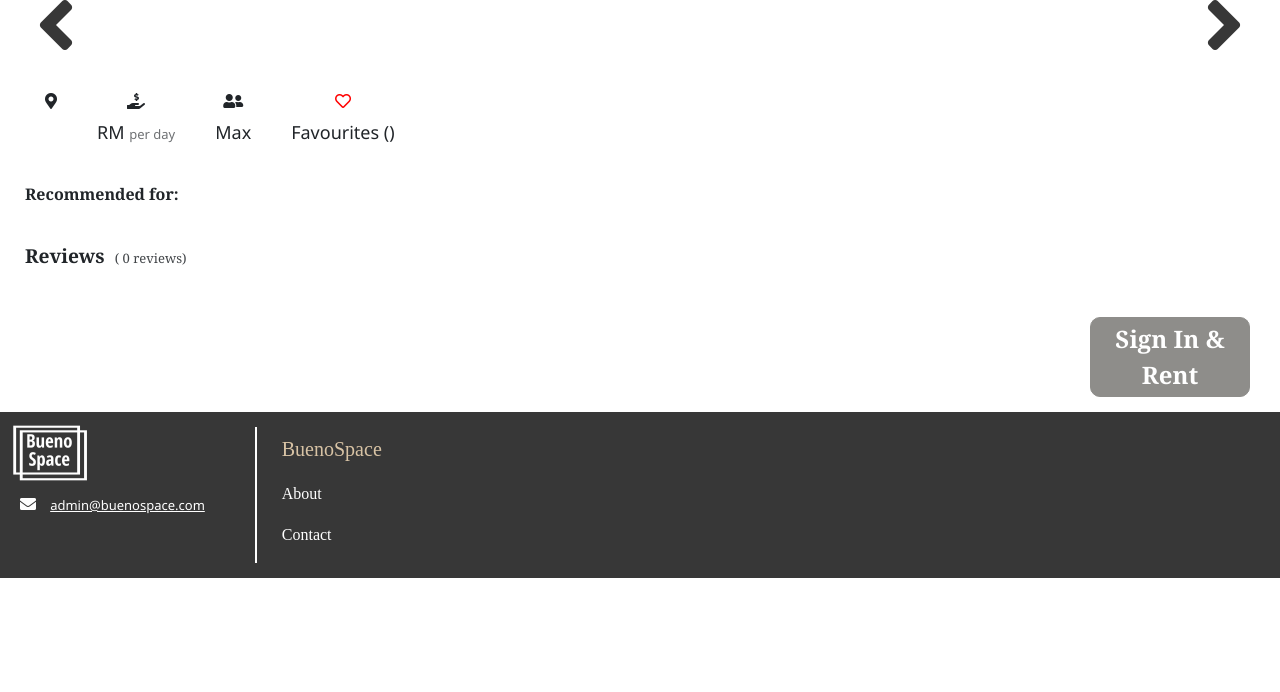
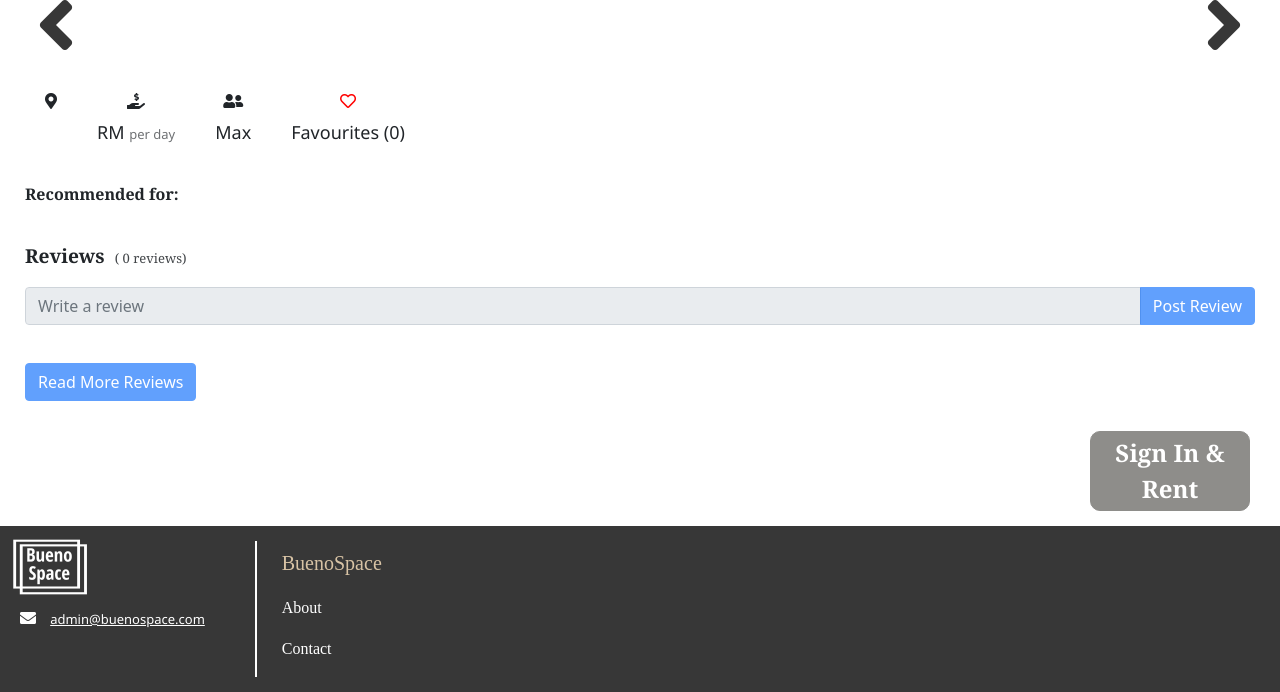
Before and after one commit to baiyuankok/BuenoSpace, a PHP site: page /space_detail_logic.php?spaceID=1 in a window 1280 px wide. Shown: the part 112-804 px from the top of the page. Before the commit the page ends 690 px from the top, so only its background shows below. Run offline with PHP 8.4, Linux system fonts and the light colour scheme; data that the repository does not hold is empty.

Commit message:
added add reviews function

```diff
--- a/Spaces/css/space_detail.css
+++ b/Spaces/css/space_detail.css
@@ -19,6 +19,10 @@
     #all-image-samples img {
         width: 100% !important;
         height: auto !important;
+    }
+
+    #footer {
+        bottom: 0;
     }
 }
 
@@ -178,17 +182,18 @@
     margin-top: 20px;
 }
 
+#review-content-section {
+    padding: 10px;
+    border-radius: 5px;
+    margin-bottom: 10px;
+}
+
 .user-name {
     font-weight: bold;
 }
 
 .review-content {
     padding-left: 20px;
-}
-
-#load-more-review {
-    max-width: fit-content;
-    cursor: pointer;
 }
 
 #rent-section {
--- a/Spaces/space_detail_logic.php
+++ b/Spaces/space_detail_logic.php
@@ -4,8 +4,11 @@ require_once "../Home/config.php";
 require "../Spaces/space_detail_page.html";
 
 $userID = isset($_SESSION['userID']) ? trim($_SESSION['userID']) : '';
+$customer_name = isset($_SESSION['customer_name']) ? trim($_SESSION['customer_name']) : '';
 $get_space_id = $_GET['spaceID'];
 $_SESSION["recentURL"] = htmlspecialchars($_SERVER['REQUEST_URI']);
+// To keep track the existing review posted by current user
+$existing_review = False;
 
 function select_images_id($pdo, $space) {
     $results = $pdo->query("SELECT imgID FROM myfirstdatabase.space_image WHERE spaceID = $space");
@@ -29,6 +32,21 @@ function select_event_type($pdo, $space) {
     return $event_results->fetchAll(PDO::FETCH_COLUMN, 0);
 }
 
+function add_review_content($element_id, $user_name, $comment) {
+    echo '<script>
+            var reviewSec = document.getElementById("' . $element_id . '");
+            var pNameEle = document.createElement("P");
+            pNameEle.innerHTML = "' . $user_name . '";
+            pNameEle.classList.add("user-name");
+            reviewSec.appendChild(pNameEle);
+
+            var pReviewEle = document.createElement("P");
+            pReviewEle.innerHTML = "' . $comment . '";
+            pReviewEle.classList.add("review-content");
+            reviewSec.appendChild(pReviewEle);
+        </script>';
+}
+
 function select_available_slot($pdo, $space) {
     $results = $pdo->query("SELECT availableMonday, availableTuesday, availableWednesday, availableThursday, availableFriday, availableSaturday, availableSunday FROM myfirstdatabase.available_slot WHERE spaceID = $space");
     return $results->fetch();
@@ -37,11 +55,73 @@ function select_available_slot($pdo, $space) {
 if(isset($_SESSION["customer_loggedin"]) && $_SESSION["customer_loggedin"] === true){
     echo '<script>
         document.getElementById("rentButton").innerText = "Rent";
+        setFavReview(true);
+        document.getElementById("current-user").innerHTML = "' . $customer_name . '";
+
+        window.addEventListener("beforeunload", function (event) {
+            delete event["returnValue"];
+            var favI = document.getElementById("favourite-icon");
+            var spaceID = ' . $get_space_id . ';
+            var userID = ' . $userID . ';
+            var updateType = 0;
+            if (favI.classList.contains("fas")) {
+                updateType = 1;
+            } else {
+                updateType = -1;
+            }
+            fetch("../Spaces/update_favourite.php", {
+                method: "POST",
+                headers: {
+                    "Content-Type": "application/x-www-form-urlencoded"
+                },
+                body:  `updateType=${updateType}&spaceID=${spaceID}&userID=${userID}`
+            });
+
+            var comment = "";
+            if (document.getElementById("posted-review-section").style.display != "none") {
+                var reviewText = document.getElementById("current-review").innerHTML;
+                if (reviewText != "") {
+                    updateType = 1;
+                    comment = reviewText;
+                } else {
+                    updateType = -1;
+                }
+            } else {
+                updateType = -1;
+            }
+            fetch("../Spaces/update_review.php", {
+                method: "POST",
+                headers: {
+                    "Content-Type": "application/x-www-form-urlencoded"
+                },
+                body:  `updateType=${updateType}&spaceID=${spaceID}&userID=${userID}&comment=${comment}`
+            });
+        });
     </script>';
+
+    // Set the favourite icon according to the user favourite table if user has logged in
+    $set_favourite = $pdo->query('SELECT favouriteID FROM myfirstdatabase.favourite WHERE spaceID = ' .$get_space_id. ' AND userID = ' .$userID)->fetchAll(PDO::FETCH_COLUMN, 0);
+    if (count($set_favourite) != 0) {
+        echo '<script>
+            var fI = document.getElementById("favourite-icon");
+            fI.classList.remove("far");
+            fI.classList.add("fas");
+        </script>';
+    }
+
+    $set_review = $pdo->query('SELECT comment FROM myfirstdatabase.review WHERE spaceID = ' . $get_space_id . ' AND userID = ' . $userID)->fetchAll(PDO::FETCH_COLUMN, 0);
+    if (count($set_review) != 0) {
+        $existing_review = True;
+        echo '<script>
+            document.getElementById("space-review").value = "' . $set_review[0] . '";
+            postReview();
+        </script>';
+    }
 }
 else {
     echo '<script>
         document.getElementById("rentButton").innerText = "Sign In & Rent";
+        setFavReview(false);
     </script>';
 }
 
@@ -66,7 +146,6 @@ echo '<script>showImg()</script>';
 
 $each_detail = select_details($pdo, $get_space_id);
 $select_total_favourite = $pdo->query('SELECT COUNT(*) AS total_favourite FROM myfirstdatabase.favourite WHERE spaceID = ' .$get_space_id)->fetch();
-$set_favourite = $pdo->query('SELECT favouriteID FROM myfirstdatabase.favourite WHERE spaceID = ' .$get_space_id. ' AND userID = ' .$userID)->fetchAll(PDO::FETCH_COLUMN, 0);
 echo '<script>
     document.getElementById("name").innerHTML = "'.$each_detail['name'].'";
     document.getElementById("location").innerHTML = "'.$each_detail['location'].'";
@@ -75,35 +154,7 @@ echo '<script>
     document.getElementById("staticBackdropLabel").innerHTML = "'.$each_detail['name'].'";
     document.getElementById("space-id").value = '.$get_space_id.';
     document.getElementById("total-favourite").innerHTML = '.$select_total_favourite['total_favourite'].';
-
-    window.addEventListener("beforeunload", function (event) {
-        delete event["returnValue"];
-        var favI = document.getElementById("favourite-icon");
-        var spaceID = ' . $get_space_id . ';
-        var userID = ' . $userID . ';
-        var updateType = 0;
-        if (favI.classList.contains("fas")) {
-            updateType = 1;
-        } else {
-            updateType = -1;
-        }
-        fetch("../Spaces/update_favourite.php", {
-            method: "POST",
-            headers: {
-                "Content-Type": "application/x-www-form-urlencoded"
-            },
-            body:  `updateType=${updateType}&spaceID=${spaceID}&userID=${userID}`
-        });
-    });
 </script>';
-// Set the favourite icon according to the user favourite table
-if (count($set_favourite) != 0) {
-    echo '<script>
-        var fI = document.getElementById("favourite-icon");
-        fI.classList.remove("far");
-        fI.classList.add("fas");
-    </script>';
-}
 
 $space_event_type = select_event_type($pdo, $get_space_id);
 foreach ($space_event_type as $each_space_event) {
@@ -119,24 +170,42 @@ $total_count = 0;
 while ($row = $user_review->fetch()) {
     $total_count += 1;
     $user_id = $row['userID'];
-    $user_name = $pdo->query("SELECT customer_name FROM myfirstdatabase.customer WHERE userID = $user_id")->fetch();
-    echo '<script>
-        var reviewSec = document.getElementById("review-content-section");
-        var pNameEle = document.createElement("P");
-        pNameEle.innerHTML = "'.$user_name['customer_name'].'";
-        pNameEle.classList.add("user-name");
-        reviewSec.appendChild(pNameEle);
-
-        var pReviewEle = document.createElement("P");
-        pReviewEle.innerHTML = "'.$row['comment'].'";
-        pReviewEle.classList.add("review-content");
-        reviewSec.appendChild(pReviewEle);
-    </script>';
+    if (!$existing_review || $user_id != $userID) {
+        $user_name = $pdo->query("SELECT customer_name FROM myfirstdatabase.customer WHERE userID = $user_id")->fetch()['customer_name'];
+        $comment = $row['comment'];
+        if ($total_count < 4) {
+            $element_id = "review-content-section";
+            add_review_content($element_id, $user_name, $comment);
+        } else {
+            $element_id = "more-review-content";
+            add_review_content($element_id, $user_name, $comment);
+        }
+    }
 }
 echo '<script>
     document.getElementById("review-num").innerHTML = "'.$total_count.'";
-    showReviews();
 </script>';
+
+if ($total_count > 0) {
+    echo '<script>
+        document.getElementById("review-content-section").style.backgroundColor = "#d3d3d3";
+    </script>';
+}
+if ($total_count < 4) {
+    echo '<script>
+        var moreRevBtn = document.getElementById("more-review-btn");
+        if (!moreRevBtn.hasAttribute("disabled")) {
+            moreRevBtn.setAttribute("disabled", "disabled");
+        }
+    </script>';
+} else {
+    echo '<script>
+        var moreRevBtn = document.getElementById("more-review-btn");
+        if (moreRevBtn.hasAttribute("disabled")) {
+            moreRevBtn.removeAttribute("disabled");
+        }
+    </script>';
+}
 
 
 $space_available_slot = select_available_slot($pdo, $get_space_id);
--- a/Spaces/space_detail_page.html
+++ b/Spaces/space_detail_page.html
@@ -67,7 +67,7 @@
                 <p><span id="capacity"></span> Max</p>
             </div>
             <div class="lpc-details">
-                <span class="far fa-heart" id="favourite-icon" onclick="addFavourite()"></span>
+                <span class="far fa-heart" id="favourite-icon"></span>
                 <p>Favourites (<span id="total-favourite"></span>)</p>
             </div>
         </div>
@@ -82,17 +82,73 @@
             <p style="font-size: larger;"><b>Reviews</b><span
                     style="font-size: small; padding-left: 10px; opacity: 0.85;">(
                     <span id="review-num"></span> reviews)</span></p>
+            <div id="write-review-section" style="margin-bottom: 8px;">
+                <div class="input-group">
+                    <input type="text" class="form-control" id="space-review" placeholder="Write a review">
+                    <button type="button" class="btn btn-primary" id="submit-review-btn"
+                        onclick="postReview()">Post Review</button>
+                </div>
+            </div>
+            <div id="posted-review-section" style="margin-bottom: 8px; display: none;">
+                <p class="user-name"><span id="current-user"></span>
+                    <span class="fas fa-edit" style="margin: 0px 0px 10px 25px; cursor: pointer;" onclick="startEditReview()"></span>
+                    <span class="fas fa-trash" style="margin: 0px 0px 10px 15px; cursor: pointer;" onclick="deleteReview()"></span>
+                </p>
+                <p class="review-content" id="current-review"></p>
+                <div class="input-group" id="edit-review-section" style="display: none;">
+                    <input type="text" class="form-control" id="edit-space-review">
+                    <button type="button" class="btn btn-primary" id="edit-review-btn"
+                        onclick="editReview()">Confirm</button>
+                </div>
+            </div>
             <div id="review-content-section">
             </div>
             <div id="load-more-review">
-                <p><i>... Load More</i><span style="margin-left: 10px; opacity: 0.65;"
-                        class="fas fa-angle-double-down"></span></p>
+                <button type="button" id="more-review-btn" class="btn btn-primary" data-bs-toggle="modal" data-bs-target="#more-review-modal">
+                    Read More Reviews
+                </button>
             </div>
         </div>
     </div>
 
     <div id="rent-section">
         <button id="rentButton" class="rent-btn ms-auto justify-content-end" data-bs-target="#staticBackdrop" onclick="signUpOrRent()"></button>
+    </div>
+
+    <!-- Modal to show no sign in messages -->
+    <div class="modal fade" id="no-sign-in-notes" tabindex="-1">
+        <div class="modal-dialog">
+            <div class="modal-content">
+                <div class="modal-header">
+                    <h5 class="modal-title"></h5>
+                    <button type="button" class="btn-close" data-bs-dismiss="modal" aria-label="Close"></button>
+                </div>
+                <div class="modal-body">
+                    <p>Please sign in to save your favourite spaces and write reviews for the spaces!</p>
+                </div>
+                <div class="modal-footer">
+                    <button type="button" class="btn btn-primary" onclick="signUpOrRent()" id="sign-in-btn">Sign In</button>
+                    <button type="button" class="btn btn-secondary" data-bs-dismiss="modal">Close</button>
+                </div>
+            </div>
+        </div>
+    </div>
+
+    <!-- Modal to show more reviews -->
+    <div class="modal fade" id="more-review-modal" tabindex="-1" aria-hidden="true">
+        <div class="modal-dialog modal-dialog-scrollable">
+            <div class="modal-content">
+                <div class="modal-header">
+                    <h5 class="modal-title">More Reviews</h5>
+                    <button type="button" class="btn-close" data-bs-dismiss="modal" aria-label="Close"></button>
+                </div>
+                <div class="modal-body" id="more-review-content">
+                </div>
+                <div class="modal-footer">
+                    <button type="button" class="btn btn-secondary" data-bs-dismiss="modal">Close</button>
+                </div>
+            </div>
+        </div>
     </div>
 
     <form id="bookingForm" action="../Spaces/book_space.php" method="post" enctype="multipart/form-data">
@@ -285,27 +341,6 @@
             showImg(imgIndex);
         }
 
-        function showReviews() {
-            var allReviews = document.querySelectorAll("#review-content-section > p");
-            if (allReviews.length > 6) {
-                for (var i = 6; i < allReviews.length; i++) {
-                    allReviews[i].style.display = "none";
-                }
-            } else {
-                document.getElementById("load-more-review").style.display = "none";
-            }
-        }
-
-        function loadMoreReview() {
-            var allReviews = document.querySelectorAll("#review-content-section > p");
-            if (allReviews) {
-                for (var i = 6; i < allReviews.length; i++) {
-                    allReviews[i].style.display = "block";
-                }
-            }
-            document.getElementById("load-more-review").style.display = "none";
-        }
-
         function addFavourite() {
             var favIcon = document.getElementById("favourite-icon");
             // When user wants to add to favourite
@@ -324,6 +359,76 @@
             }
         }
 
+        function setFavReview(signedIn) {
+            var favIcon = document.getElementById("favourite-icon");
+            if (signedIn) {
+                favIcon.addEventListener("click", addFavourite);
+            } else {
+                // Don't allow the user to click the favourite icon or write reviews if user is not signed in
+                document.getElementById("space-review").setAttribute("disabled", "disabled");
+                document.getElementById("submit-review-btn").setAttribute("disabled", "disabled");
+                document.getElementById("write-review-section").setAttribute("data-bs-toggle", "modal");
+                document.getElementById("write-review-section").setAttribute("data-bs-target", "#no-sign-in-notes");
+                favIcon.setAttribute("data-bs-toggle", "modal");
+                favIcon.setAttribute("data-bs-target", "#no-sign-in-notes");
+            }
+        }
+
+        function hideWriteReview(hide) {
+            document.getElementById("write-review-section").style.display = hide ? "none" : "block";
+        }
+
+        function postReview() {
+            var reviewContent = document.getElementById("space-review").value;
+            if (reviewContent != "") {
+                hideWriteReview(true);
+                document.getElementById("posted-review-section").style.display = "block";
+                document.getElementById("current-review").innerHTML = reviewContent;
+            }
+        }
+
+        function deleteReview() {
+            hideWriteReview(false);
+            document.getElementById("posted-review-section").style.display = "none";
+            document.getElementById("current-review").innerHTML = "";
+            document.getElementById("edit-space-review").value = "";
+            document.getElementById("space-review").value = "";
+        }
+
+        function startEditReview() {
+            var editRevSec = document.getElementById("edit-review-section");
+            var currRev = document.getElementById("current-review");
+            if (editRevSec.style.display == "none") {
+                editRevSec.style.display = "flex";
+                document.getElementById("edit-space-review").value = currRev.innerHTML;
+                currRev.style.display = "none";
+            }
+        }
+
+        function stopEditReview() {
+            var editRevSec = document.getElementById("edit-review-section");
+            var currRev = document.getElementById("current-review");
+            if (editRevSec.style.display != "none") {
+                editRevSec.style.display = "none";
+                currRev.style.display = "block";
+            }
+        }
+
+        function editReview() {
+            stopEditReview();
+            var newReview = document.getElementById("edit-space-review").value;
+            if (newReview != "") {
+                document.getElementById("current-review").innerHTML = newReview;
+            }
+        }
+
+        window.addEventListener("click", function (event) {
+            // Stop editing reviews when user click outside of it
+            if (!document.getElementById("posted-review-section").contains(event.target)) {
+                stopEditReview();
+            }
+        });
+
         window.addEventListener("load", function () {
             headerInitialGray();
             // Load the images onload
@@ -333,12 +438,11 @@
                     eachTarget.setAttribute("src", eachTarget.dataset.src);
                 }
             }
-            // Add listener to load more review section
-            document.getElementById("load-more-review").addEventListener("click", loadMoreReview);
         });
 
         function signUpOrRent() {
-            if (document.getElementById("rentButton").innerText == "Sign In & Rent") {
+            if (document.getElementById("rentButton").innerText == "Sign In & Rent" ||
+                document.getElementById("sign-in-btn").innerHTML == "Sign In") {
                 location.href="/Home/customer_signIn.php";
             }
             else {
```
Also changed, not shown: Spaces/update_favourite.php (+14 -8 lines), Spaces/update_review.php (added, +46 -0 lines).
